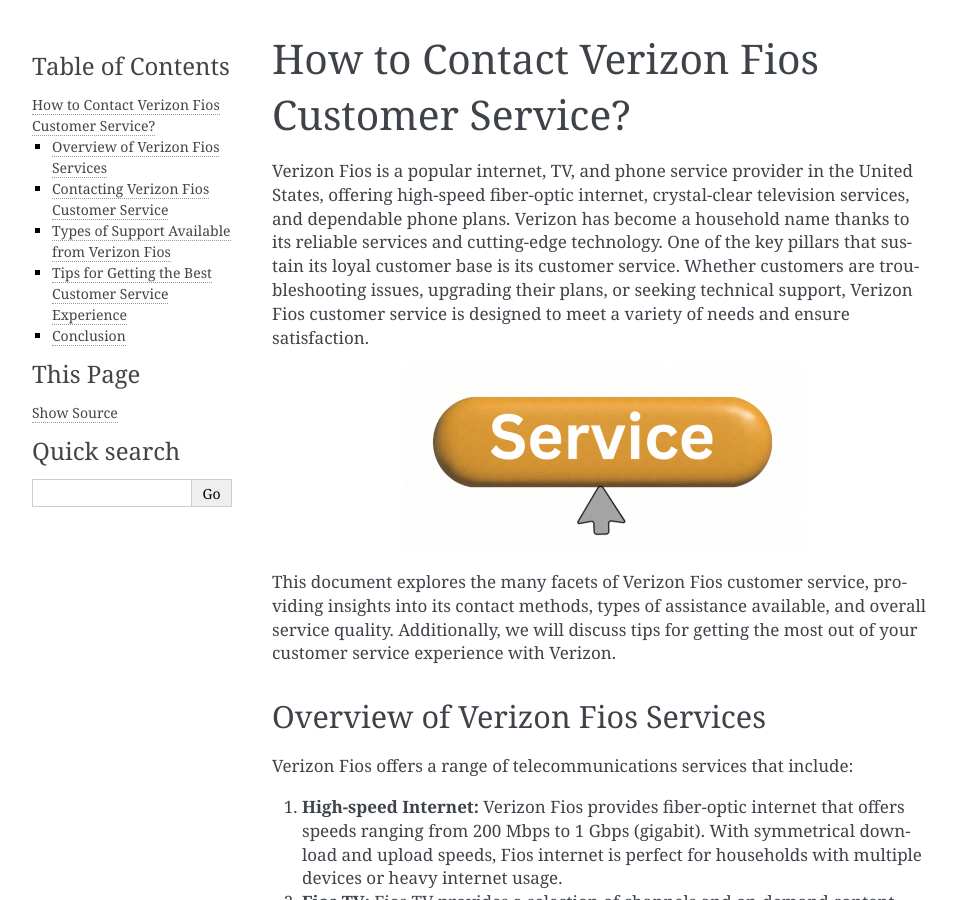
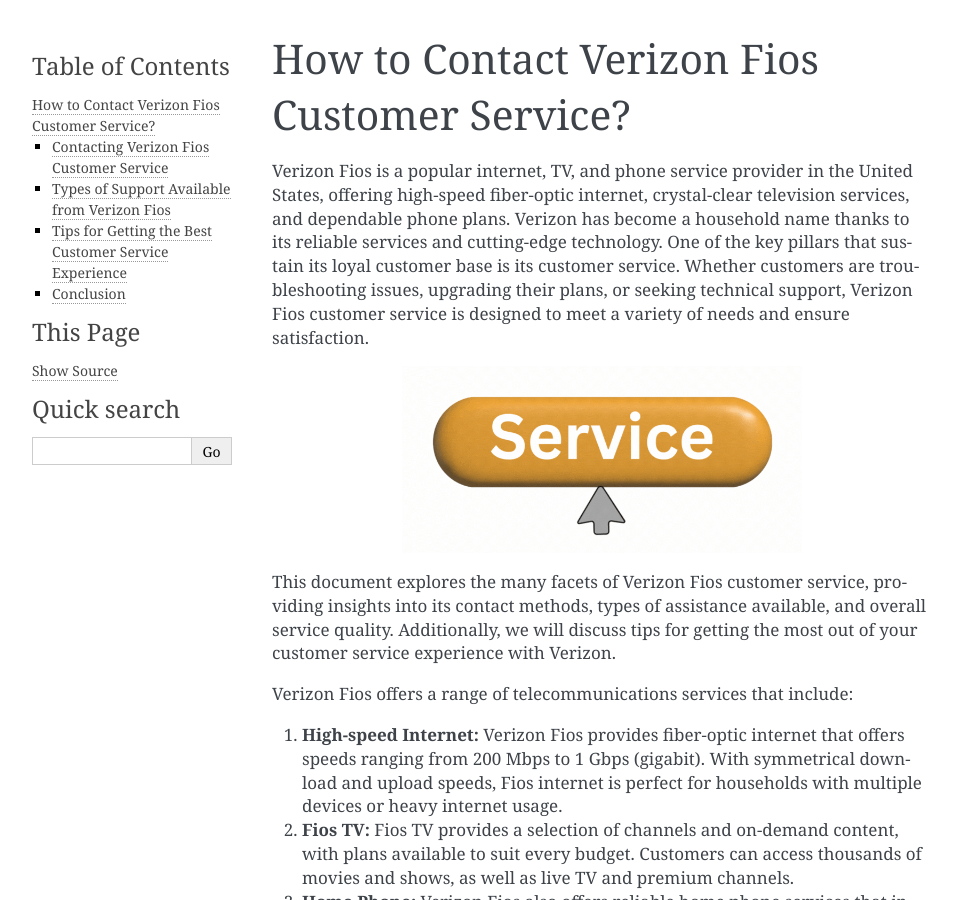
Before and after one commit to Dashiellquade/verizon-fios-customer-service, a Sphinx documentation site: the page built from docs/index.rst, in a window 1280 px wide and 900 px high. Shown: the whole window, without its empty margins (148-1104 px from the left). Built offline with Sphinx 7.4.7, drawn with Linux system fonts in a browser that asks for light colours.

Commit message:
Update index.rst

```diff
--- a/docs/index.rst
+++ b/docs/index.rst
@@ -14,8 +14,6 @@ Verizon Fios is a popular internet, TV, and phone service provider in the United
 
 This document explores the many facets of Verizon Fios customer service, providing insights into its contact methods, types of assistance available, and overall service quality. Additionally, we will discuss tips for getting the most out of your customer service experience with Verizon.
 
-Overview of Verizon Fios Services
----------------------------------
 
 Verizon Fios offers a range of telecommunications services that include:
 
```
